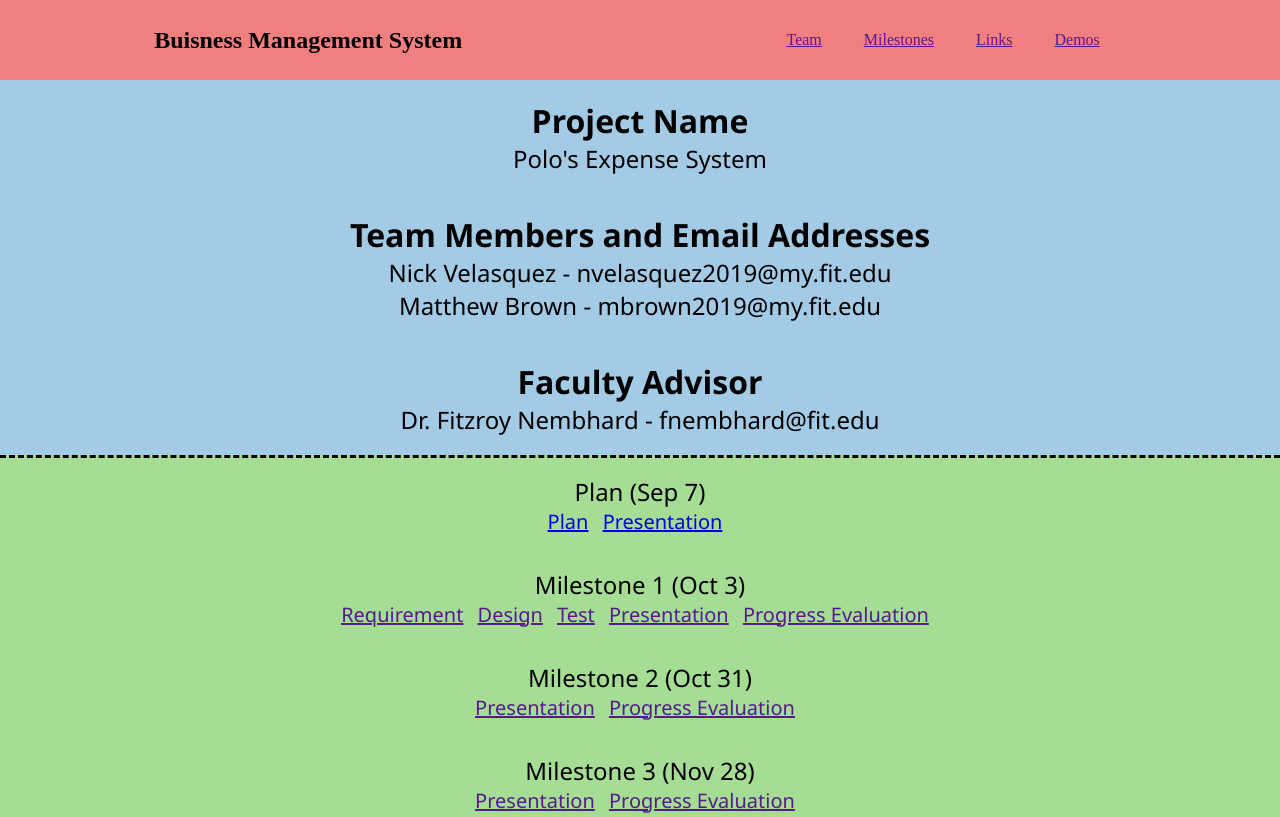
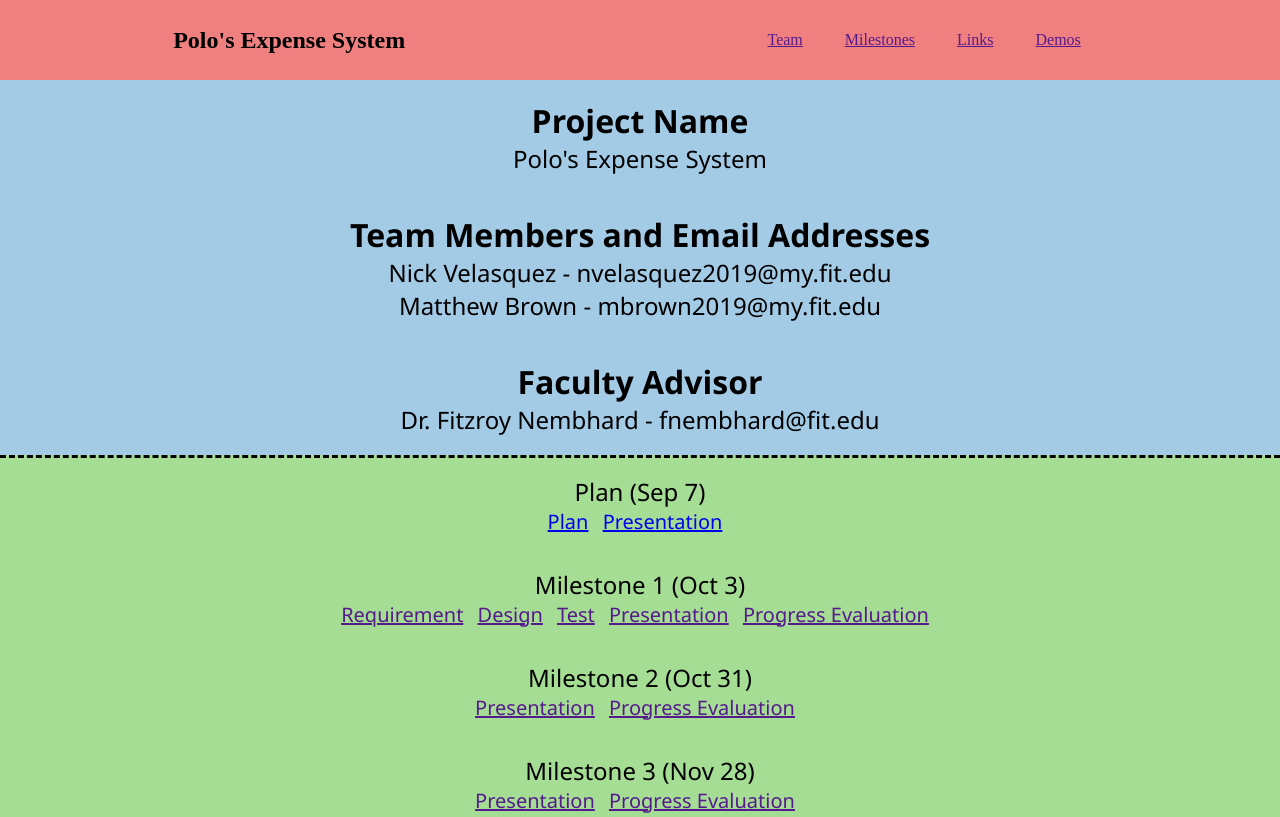
Before and after one commit to mfbrown2019/Senior-Project, a plain HTML site: page index.html in a window 1280 px wide. Shown: the top 817 px of the page. Drawn offline with Linux system fonts and the light colour scheme.

Commit message:
Name change

```diff
--- a/index.html
+++ b/index.html
@@ -9,7 +9,7 @@
 </head>
 <body>
     <div class="navigation">
-        <h2>Buisness Management System</h2>
+        <h2>Polo's Expense System</h2>
         <ul>
             <li><a href="">Team</a></li>
             <li><a href="">Milestones</a></li>
```
